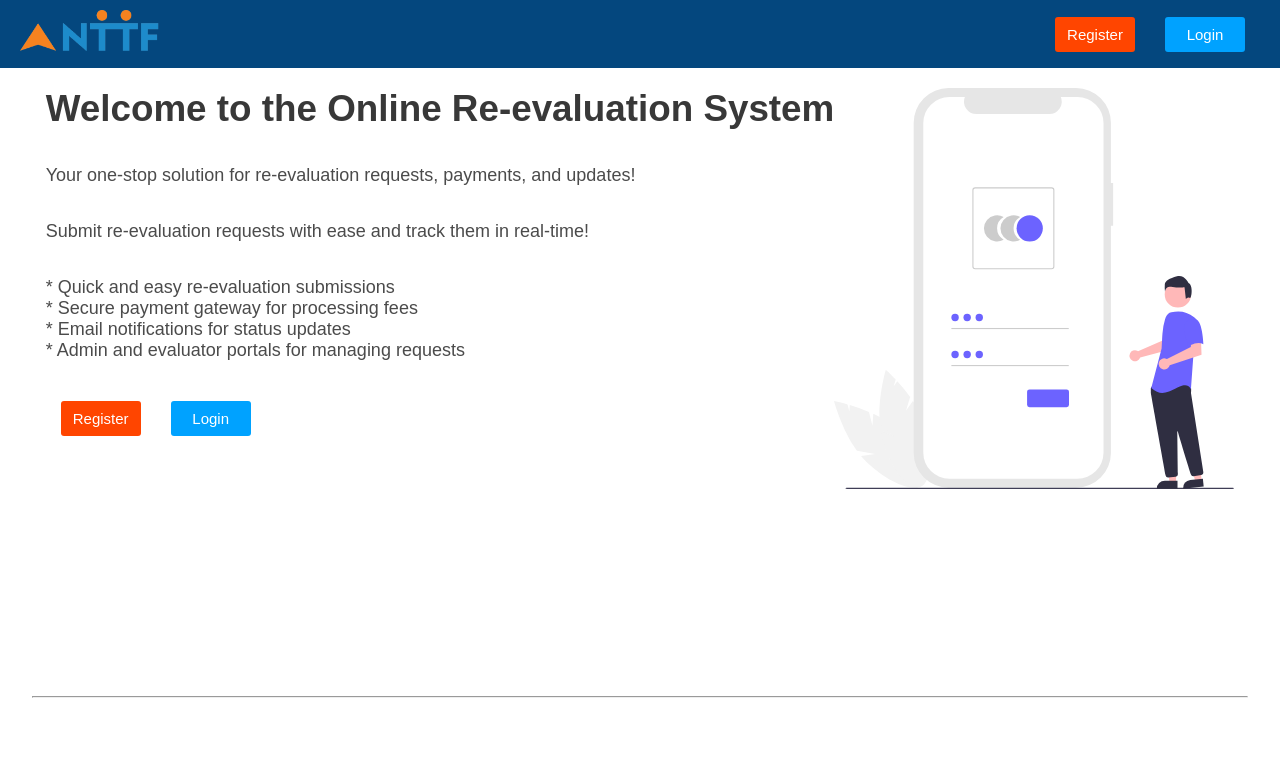
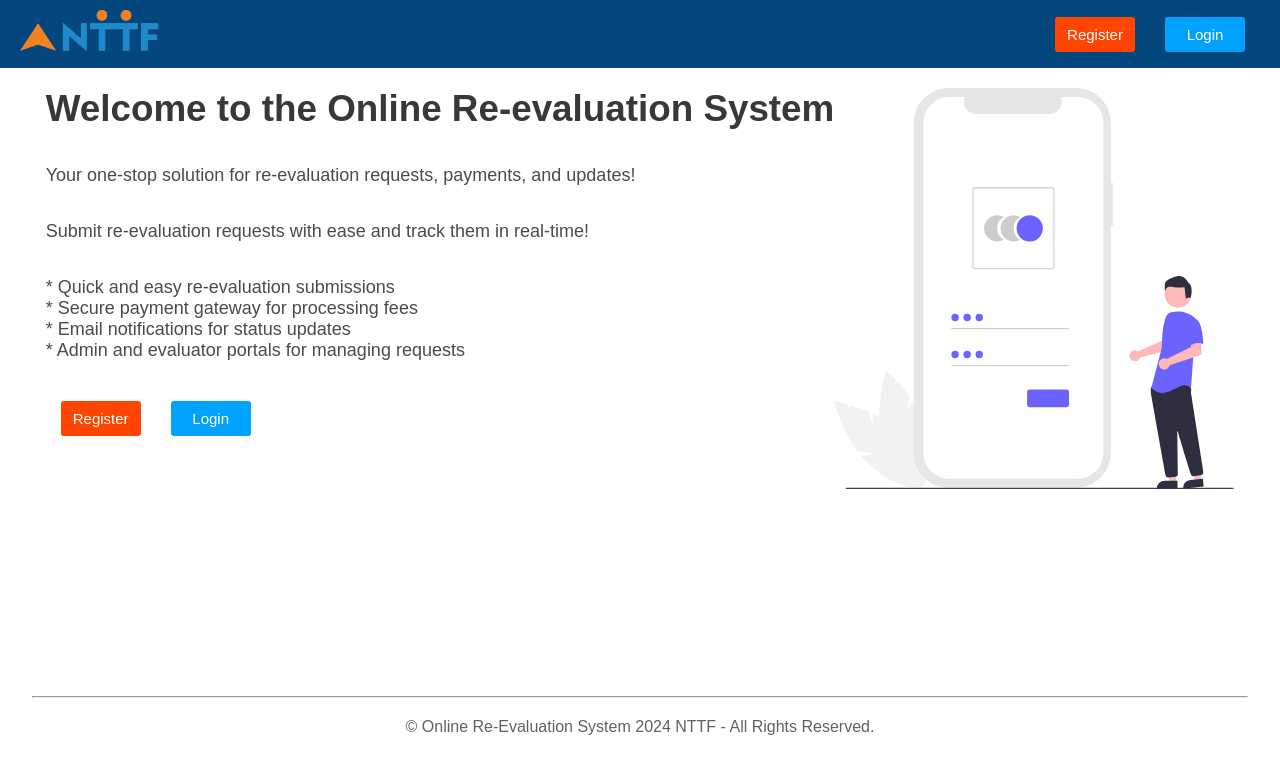
Before and after one commit to Tamilarasan117/re-evaluation-system, a React (Create React App) app in the folder frontend/: page / in a window 1280 px wide. Shown: the top 774 px of the page. Built offline with nearby package versions, Linux system fonts and the light colour scheme; no server answers.

Commit message:
project completed

```diff
--- a/frontend/src/styles/styles.css
+++ b/frontend/src/styles/styles.css
@@ -247,7 +247,7 @@
 }
 .footer-card {
   margin-top: 20px;
-  color: #fff;
+  color: #616161;
 }
 .footer-para {
   font-size: 16px;
```
